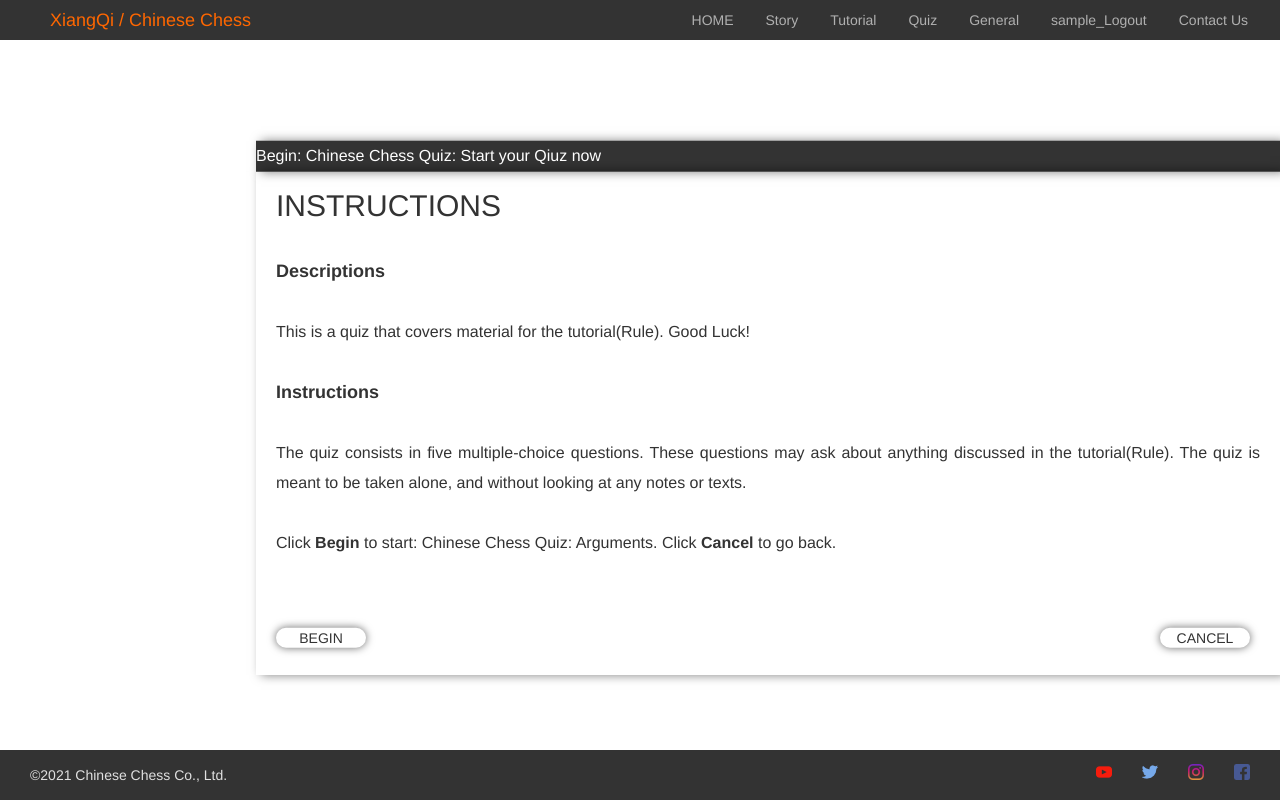
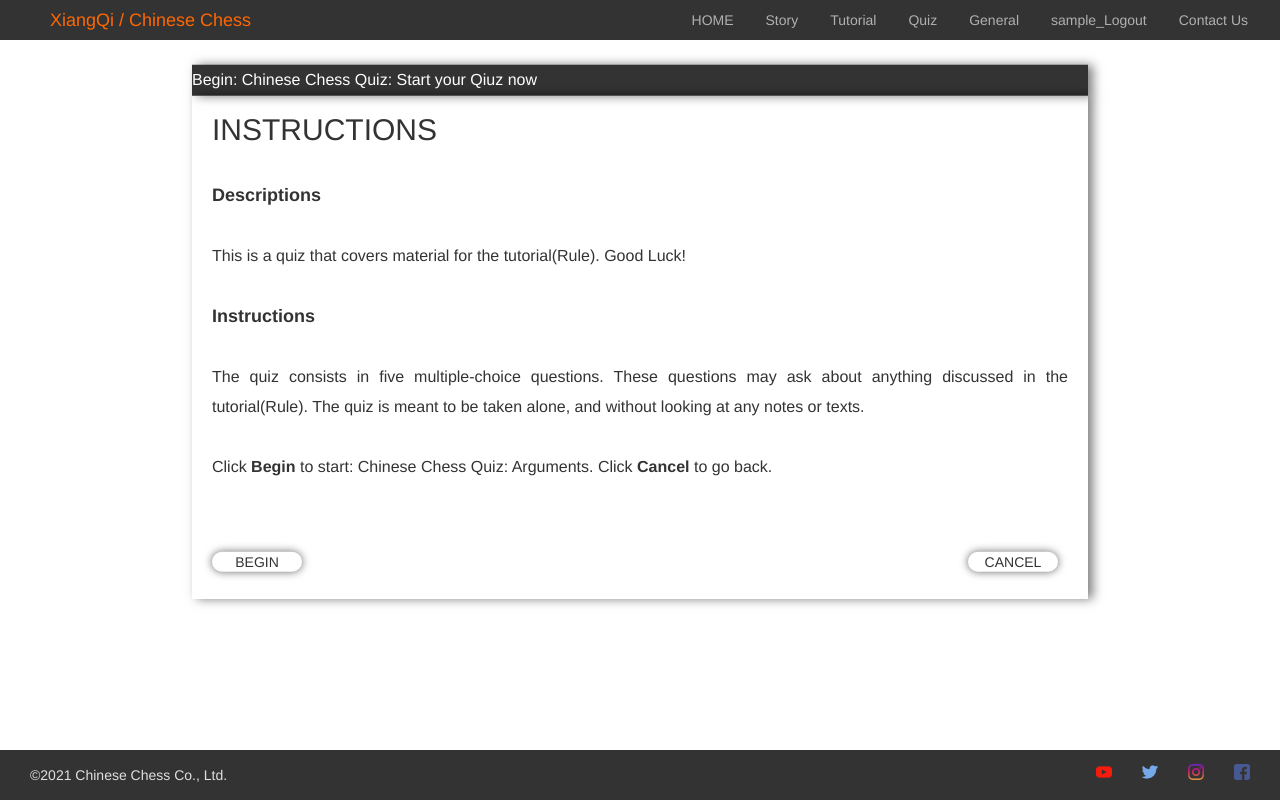
Before and after one commit to MoeBuTa/ChineseChessTutorial, a Flask app: page /questionsInfo in a window 1280 px wide. Run offline with Flask 2, Linux system fonts and the light colour scheme; the visitor is signed in with stand-in values (Sample User, id 1); data comes from the database, SQL or seed files in the repository; data that the repository does not hold is empty; some libraries are stand-ins or nearby versions.

Commit message:
Fixed the layout

```diff
--- a/app/static/quiz-feedback.css
+++ b/app/static/quiz-feedback.css
@@ -3,6 +3,10 @@
 /* for main-container  */
 /* -------------------------------------------------------- */
 
+.feedback-box {
+    width: 80%;
+    margin: 0 auto;
+}
 
 .feedback-box .title{
     font-size: 30px;
--- a/app/static/quizInfo.css
+++ b/app/static/quizInfo.css
@@ -8,12 +8,13 @@
 }
 
 .article-content{
-    width: 80%;
+    width: 70%;
     height:80%;
     position: relative;
-    left: 50%;
+    /* left: 50%;
     top: 50%;
-    transform: translate(-50%,-50%);
+    transform: translate(-50%,-50%); */
+    margin: 0 15%
 }
 
 .article-container .article-content .box-cover{
```
Also changed, not shown: app/static/quiz.css (+4 -3 lines).
